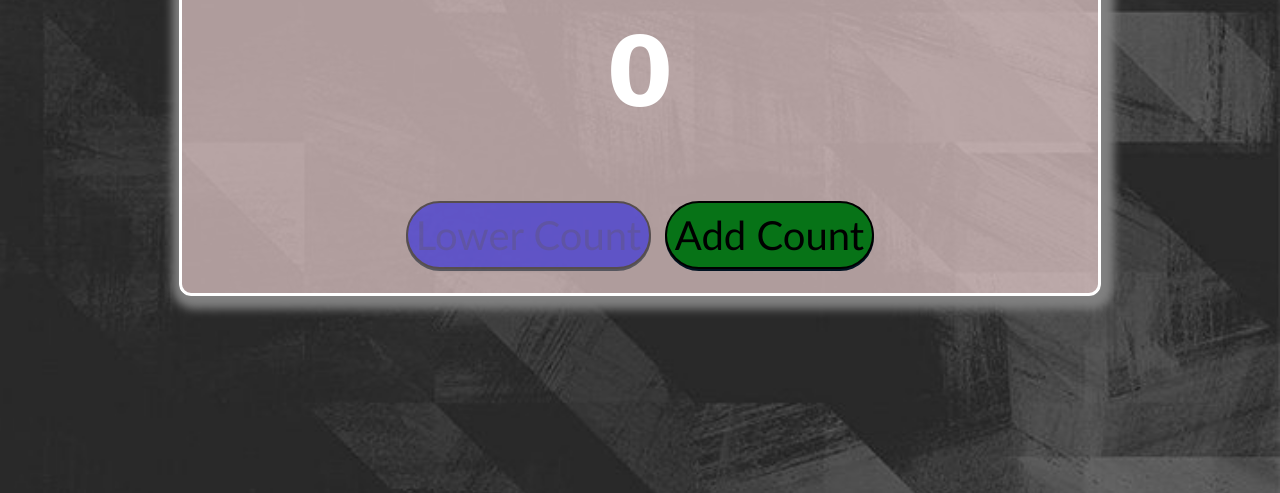
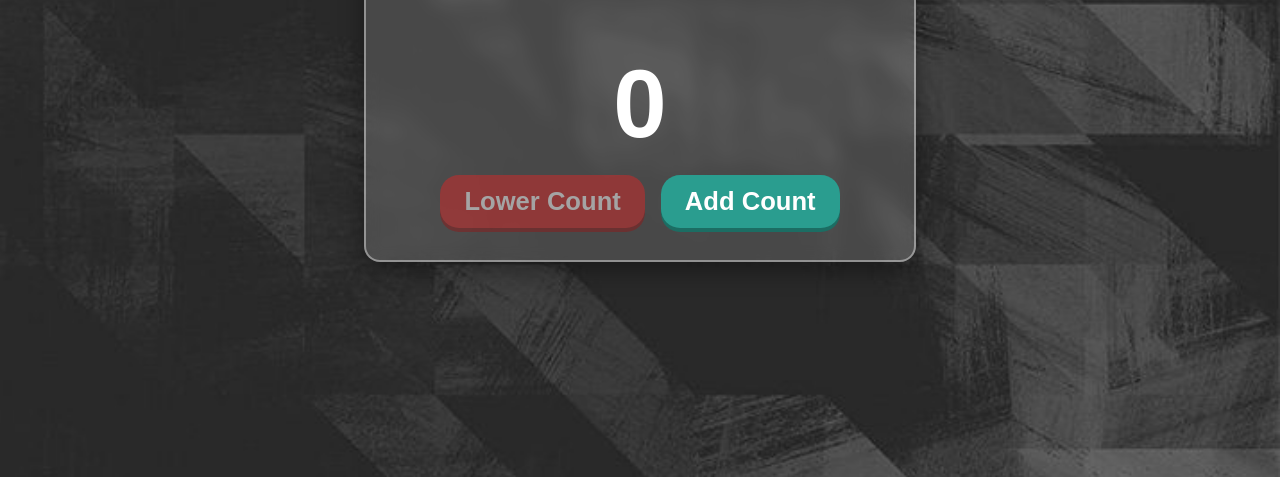
Before and after one commit to Abdullah-Ijaz/Counter, a plain HTML site: page index.html in a window 1280 px wide. Shown: the part 323-816 px from the top of the page. Drawn offline with Linux system fonts and the light colour scheme.

Commit message:
Modernize CSS for Counter App
Updated styles for a modern look and improved usability.

```diff
--- a/Stylesheet.css
+++ b/Stylesheet.css
@@ -1,69 +1,72 @@
-body{
+/* Improved, modernized, and cleaner CSS for your Counter App */
+
+body {
     min-height: 100vh;
     display: flex;
     justify-content: center;
     align-items: center;
-    background: url(./BGC\ texture.jpg)center/cover no-repeat;
-    /*background-position: center;
-    background-size: cover;
-    background-repeat: no-repeat; */
-    color: white;
-    font-family: cursive;
+    background: url('./BGC texture.jpg') center/cover no-repeat;
+    color: #ffffff;
+    font-family: 'Poppins', sans-serif;
+    margin: 0;
+}
 
+.counter-box {
+    width: 80%;
+    max-width: 500px;
+    text-align: center;
+    padding: 2rem 1.5rem;
+    border-radius: 1em;
+    background: rgba(255, 255, 255, 0.15);
+    backdrop-filter: blur(8px);
+    border: 2px solid rgba(255, 255, 255, 0.4);
+    box-shadow: 0 8px 25px rgba(0, 0, 0, 0.4);
 }
-.counter-box {
-    flex: 0 0 70%;
-    text-align: center;
-    border: solid 3px #fff;
+
+.counter {
+    font-size: 6rem;
+    margin-bottom: 1rem;
+    transition: color 0.3s ease;
+}
+
+#btns {
+    display: flex;
+    justify-content: center;
+    gap: 1rem;
+    margin-top: 1rem;
+}
+
+.btn {
+    padding: 0.75rem 1.5rem;
+    font-size: 1.6rem;
+    font-weight: 600;
     border-radius: 0.75em;
-    padding: 1rem;
-    margin: 50px;
-    background-color: rgba(247, 218, 218, 0.65);
-    font-weight: bold;
-    box-shadow: 3px 3px 10px 10px grey;
+    transition: all 0.25s ease;
+    cursor: pointer;
+    border: none;
+    color: #fff;
 }
-.counter{
-    font-size: 6rem;
 
+#lowerCountBtn {
+    background-color: #d62828;
+    box-shadow: 0 4px #8d1b1b;
 }
-.btn {
-    padding: 1rem;
-    border: 1px solid #0ced2e;
-    background-color: white;
-    font-size: 2rem;
-    padding: 0.5rem;
-    margin: 0.5rem 0.25rem;
-    border: 3px solid #f15025;
-    box-shadow: 0px 2px #001221;
+
+#addCountBtn {
+    background-color: #2a9d8f;
+    box-shadow: 0 4px #1c6d63;
 }
-.btn:hover{
-    background-color: #4caf50;
-    color: white;
+
+.btn:hover {
+    filter: brightness(1.15);
 }
-.btn:active{
+
+.btn:active {
+    transform: translateY(2px);
     box-shadow: none;
 }
-#btns #lowerCountBtn {
-    font-family: 'Gill Sans', 'Gill Sans MT', Calibri, 'Trebuchet MS', sans-serif;
-    font-size: 2.5rem;
-    line-height: 1.2;
-    text-transform: capitalize;
-    justify-content: space-between;
-    background-color: #120ef0;
-    border: solid black 2px;
-    border-radius: 1em;
-}
-#btns #addCountBtn {
-    font-family: 'Gill Sans', 'Gill Sans MT', Calibri, 'Trebuchet MS', sans-serif;
-    font-size: 2.5rem;
-    line-height: 1.2;
-    text-transform: capitalize;
-    justify-content: space-between;
-    background-color: #077317;
-    border: solid black 2px;
-    border-radius: 1em;
-}
+
 button[disabled] {
     opacity: 0.5;
-    pointer-events: none;
+    cursor: not-allowed;
 }
```
